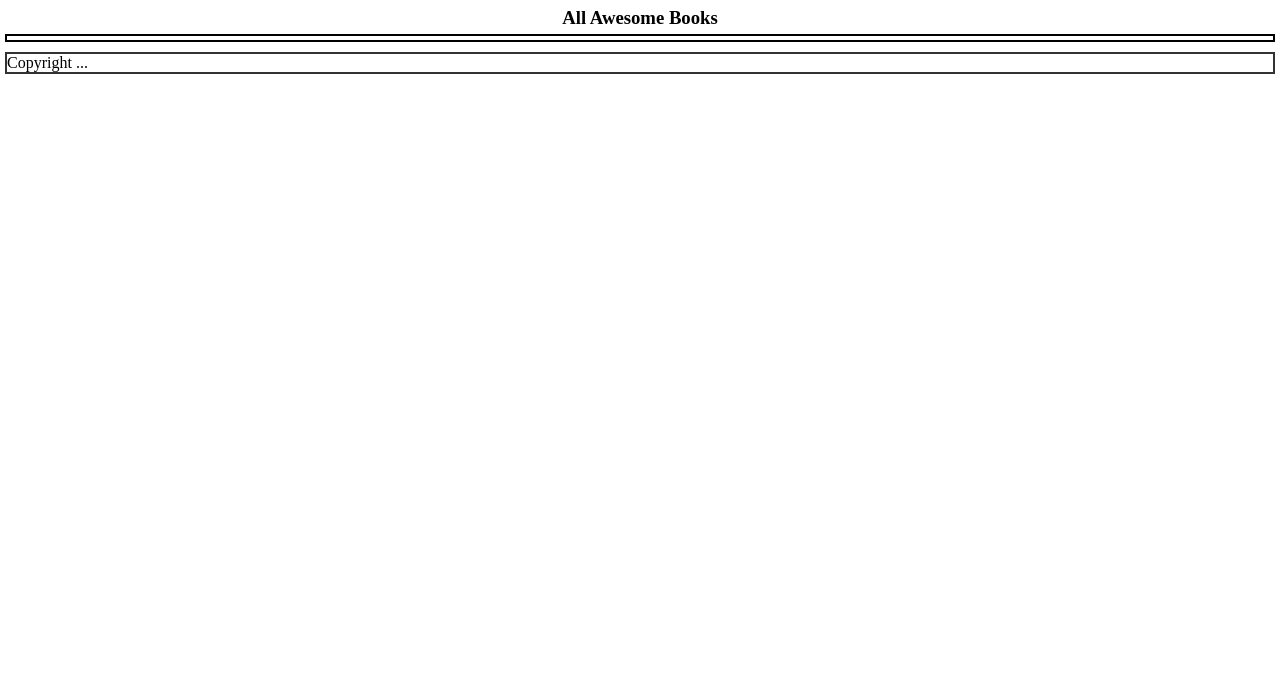
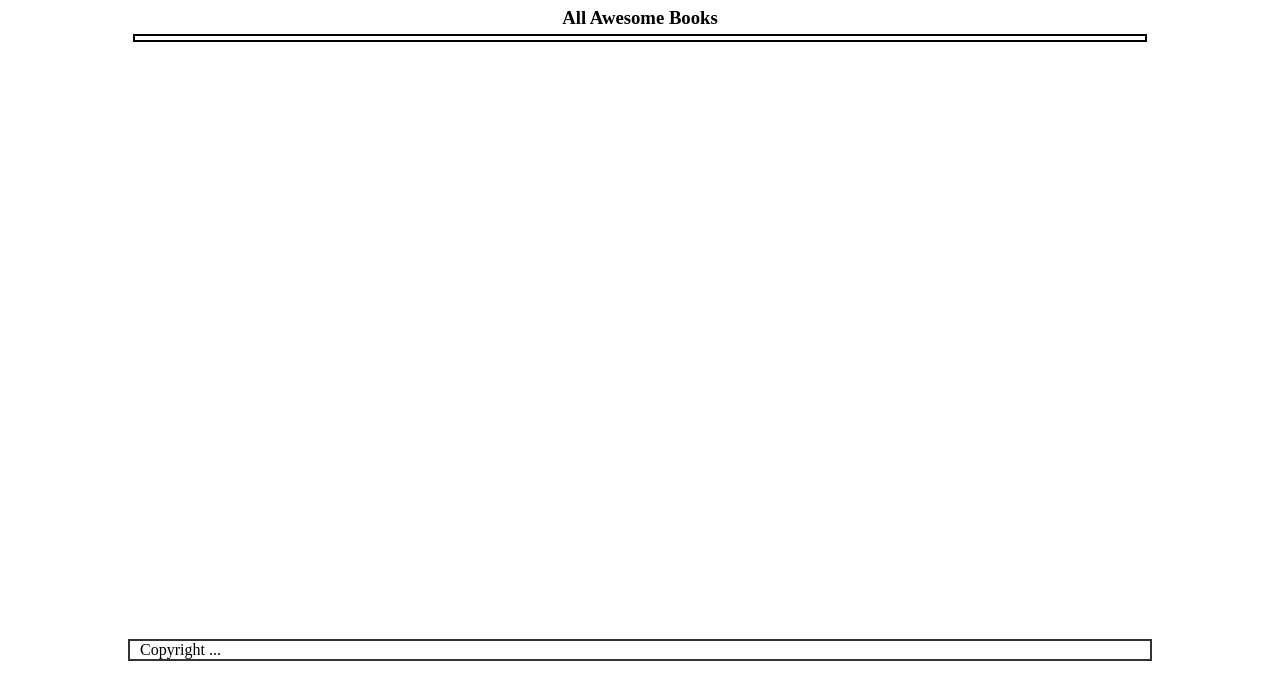
Before and after one commit to amare1990/AwesomeBooks, a website: page index.html in a window 1280 px wide. Shown: the part 109-800 px from the top of the page. Drawn offline with Linux system fonts and the light colour scheme.

Commit message:
Modify CSS styles to adjust the position of the footer

```diff
--- a/css/style.css
+++ b/css/style.css
@@ -7,6 +7,7 @@
 }
 
 .wrapper {
+  width: 80%;
   padding: 0 5px;
   margin: 50px auto;
   display: flex;
@@ -150,8 +151,12 @@ h3 {
 }
 
 footer {
-  width: 100%;
+  width: 80%;
   border: 2px solid #333;
+  position: fixed;
+  bottom: 0;
+  margin-bottom: 30px;
+  padding-left: 10px;
 }
 
 .copy-right {
```
